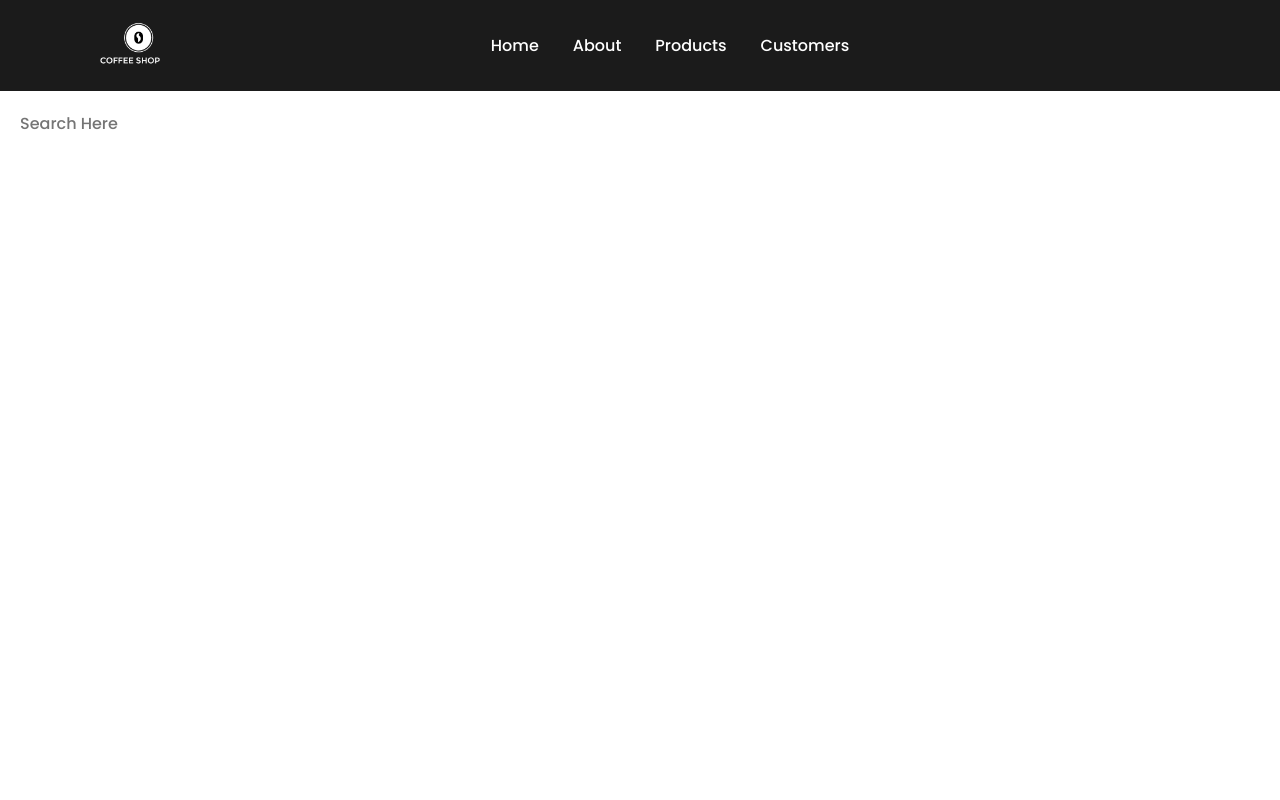
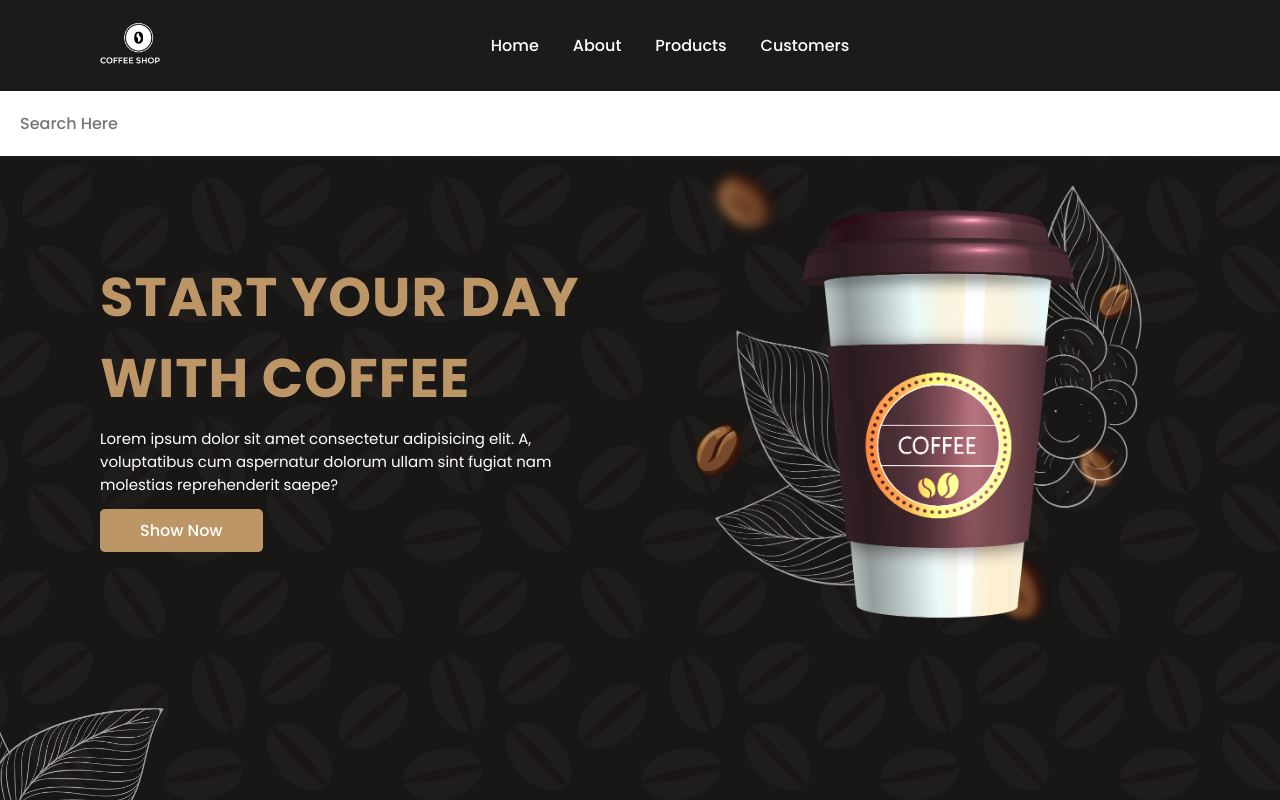
Before and after one commit to SaraHashimzadeh/Coffe_Shop_responsive, a plain HTML site: page index.html in a window 1280 px wide. Drawn offline with Linux system fonts and the light colour scheme; some icons are missing; a web font is replaced by a local one.

Commit message:
homesection

```diff
--- a/index.html
+++ b/index.html
@@ -1,5 +1,6 @@
 <!DOCTYPE html>
 <html lang="en">
+
 <head>
     <meta charset="UTF-8">
     <meta name="viewport" content="width=device-width, initial-scale=1.0">
@@ -7,6 +8,7 @@
     <link rel="stylesheet" href="style.css">
     <link href='https://cdn.boxicons.com/3.0.3/fonts/basic/boxicons.min.css' rel='stylesheet'>
 </head>
+
 <body>
     <header>
         <a href="#" class="logo">
@@ -27,11 +29,24 @@
             <i class='bxr bx-search' id="search-icon"></i>
         </div>
 
-        <!-- ---------Search Box--------- -->
-         <div class="search-box">
+        <div class="search-box">
             <input type="search" name="" id="" placeholder="Search Here">
-         </div>
+        </div>
     </header>
+
+    <!-- ---------------HOME----------------->
+    <section class="home" id="home">
+        <div class="home-text">
+            <h1>Start your day <br>with coffee</h1>
+            <p>Lorem ipsum dolor sit amet consectetur adipisicing elit. A, voluptatibus cum aspernatur dolorum ullam sint fugiat nam molestias reprehenderit saepe?</p>
+            <a href="#" class="btn">Show Now</a>
+        </div>
+        <div class="home-img">
+            <img src="img/main.png" alt="">
+        </div>
+    </section>
+
+
 
 
 
@@ -39,4 +54,5 @@
 
     <script src="script.js"></script>
 </body>
+
 </html>
--- a/style.css
+++ b/style.css
@@ -13,10 +13,14 @@
 }
 
 :root {
-    --main-color:#bc9667;
-    --second-color:#edeae3;
-    --text-color:#1b1b1b;
-    --bg-color:#fff;
+    --main-color: #bc9667;
+    --second-color: #edeae3;
+    --text-color: #1b1b1b;
+    --bg-color: #fff;
+}
+
+section {
+    padding: 50px 100px;
 }
 
 img {
@@ -95,6 +99,11 @@ header {
     background: var(--bg-color);
     width: 100%;
 }
+
+.search-box.active {
+    top: 110%;
+}
+
 .search-box input {
     padding: 20px;
     border: none;
@@ -108,3 +117,41 @@ header {
     font-size: 1rem;
     font-weight: 500;
 }
+
+.home {
+    width: 100%;
+    min-height: 100vh;
+    background: url(img/bg.png);
+    background-repeat: no-repeat;
+    background-size: cover;
+    background-position: center;
+    display: grid;
+    grid-template-columns: repeat(auto-fit, minmax(17rem, auto));
+    align-items: center;
+    gap: 1.5rem;
+}
+
+.home-text h1{
+    font-size: 3.4rem;
+    color: var(--main-color);
+    text-transform: uppercase;
+    letter-spacing: 1px;
+}
+
+.home-text p {
+    font-size: 0.938rem;
+    color: var(--bg-color);
+    margin: 0.5rem 0 1.4rem;
+}
+
+.btn {
+    padding: 10px 40px;
+    border-radius: 0.3rem;
+    background: var(--main-color);
+    color: var(--bg-color);
+    font-weight: 500;
+}
+
+.btn:hover {
+    background: #8a6f4d;
+}
```
